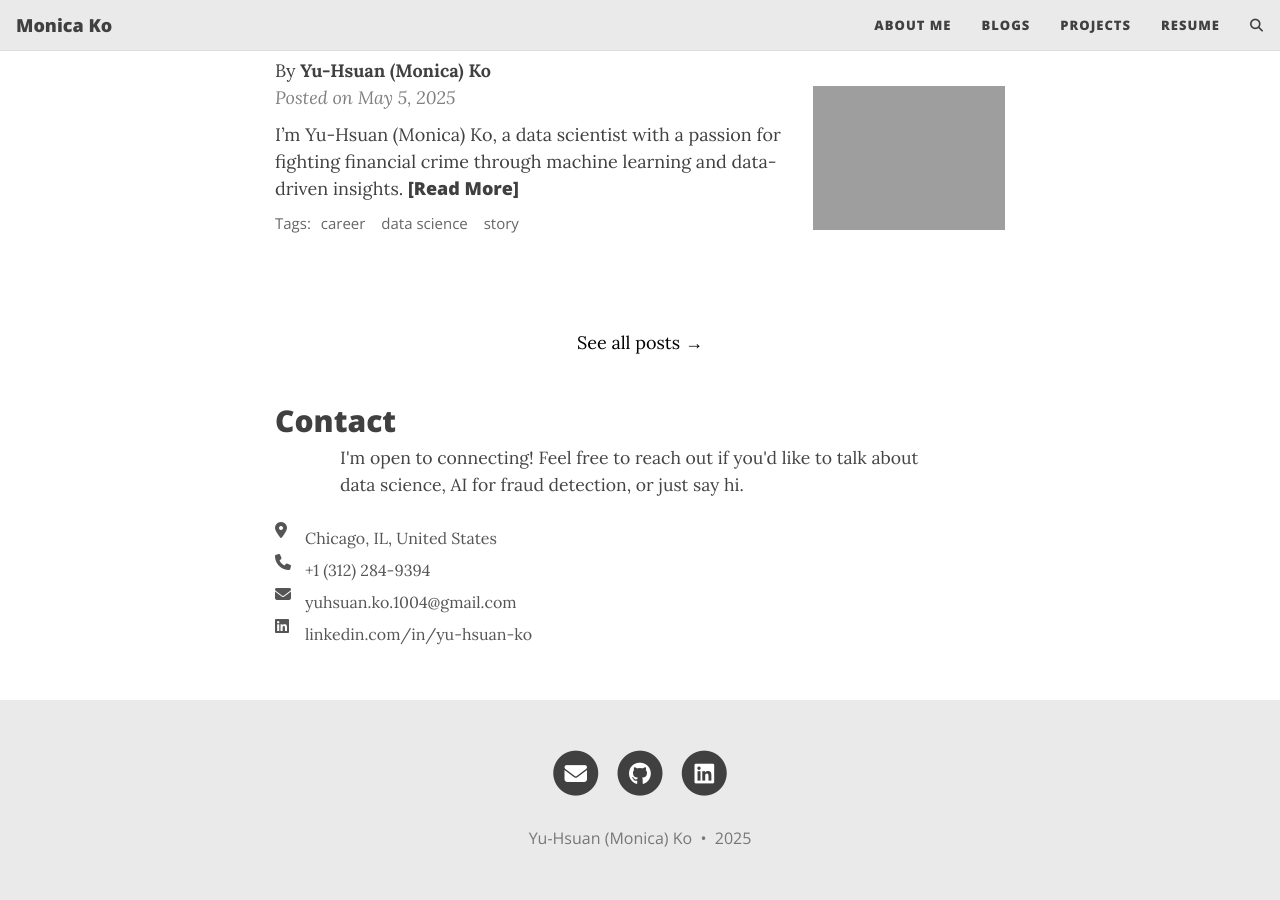
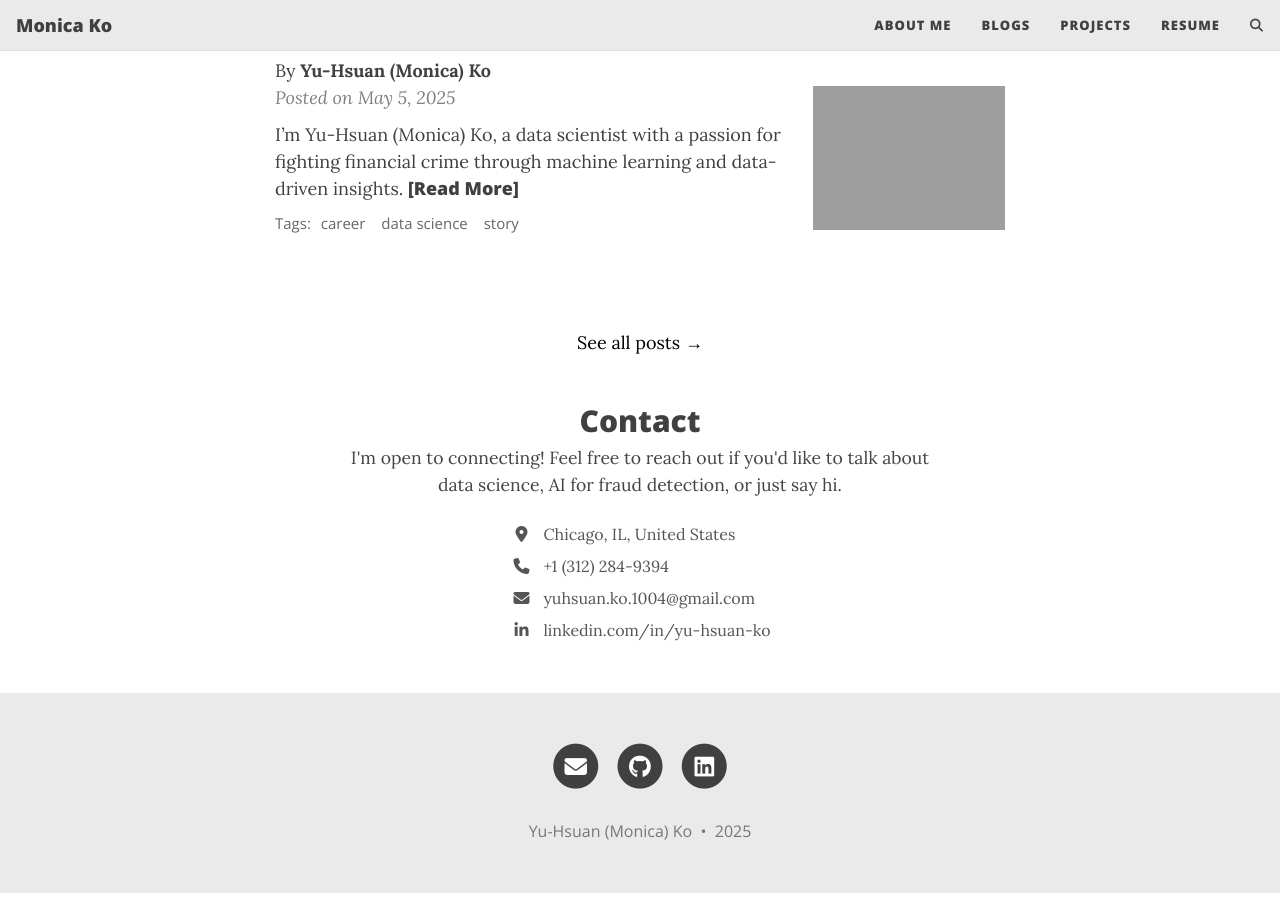
Before and after one commit to yuhsuanko/yuhsuanko.github.io, a Jekyll site: the page built from index.html, in a window 1280 px wide and 900 px high, scrolled down 989 px. Built offline with Jekyll 4.4.1, drawn with Linux system fonts in a browser that asks for light colours; the list of posts is cut into pages by our own code; comment, search, counter and statistics services are not loaded.

Commit message:
Update index.html

```diff
--- a/index.html
+++ b/index.html
@@ -117,29 +117,42 @@ subtitle: Hi, I'm Monica. I'm a data scientist focused on anti-money laundering
   </div>
 </section>
 
-<section class="contact-section" style="text-align: left; margin-top: 3rem;">
+<section class="contact-section" style="text-align: center; margin-top: 3rem;">
   <h2>Contact</h2>
 
   <p style="font-size: 1.1rem; max-width: 600px; margin: 0 auto 1.5rem auto; color: #444;">
     I'm open to connecting! Feel free to reach out if you'd like to talk about data science, AI for fraud detection, or just say hi.
   </p>
 
-  <div style="display: inline-block; text-align: left; line-height: 2; font-size: 1rem; color: #555;">
-    <div style="display: flex; align-items: left;">
-      <i class="fas fa-map-marker-alt" style="margin-right: 10px; width: 20px;"></i>
-      <span>Chicago, IL, United States</span>
+  <div style="display: inline-block; text-align: left; font-size: 1rem; color: #555;">
+    <div style="display: flex; align-items: center; margin-bottom: 0.5rem;">
+      <div style="min-width: 24px; text-align: center;">
+        <i class="fas fa-map-marker-alt"></i>
+      </div>
+      <span style="margin-left: 10px;">Chicago, IL, United States</span>
     </div>
-    <div style="display: flex; align-items: left;">
-      <i class="fas fa-phone" style="margin-right: 10px; width: 20px;"></i>
-      <span>+1 (312) 284-9394</span>
+
+    <div style="display: flex; align-items: center; margin-bottom: 0.5rem;">
+      <div style="min-width: 24px; text-align: center;">
+        <i class="fas fa-phone"></i>
+      </div>
+      <span style="margin-left: 10px;">+1 (312) 284-9394</span>
     </div>
-    <div style="display: flex; align-items: left;">
-      <i class="fas fa-envelope" style="margin-right: 10px; width: 20px;"></i>
-      <a href="mailto:yuhsuan.ko.1004@gmail.com" style="color: #555; text-decoration: none;">yuhsuan.ko.1004@gmail.com</a>
+
+    <div style="display: flex; align-items: center; margin-bottom: 0.5rem;">
+      <div style="min-width: 24px; text-align: center;">
+        <i class="fas fa-envelope"></i>
+      </div>
+      <a href="mailto:yuhsuan.ko.1004@gmail.com" style="color: #555; text-decoration: none; margin-left: 10px;">
+        yuhsuan.ko.1004@gmail.com
+      </a>
     </div>
-    <div style="display: flex; align-items: left;">
-      <i class="fab fa-linkedin" style="margin-right: 10px; width: 20px;"></i>
-      <a href="https://www.linkedin.com/in/yu-hsuan-ko" target="_blank" style="color: #555; text-decoration: none;">
+
+    <div style="display: flex; align-items: center;">
+      <div style="min-width: 24px; text-align: center;">
+        <i class="fab fa-linkedin-in"></i>
+      </div>
+      <a href="https://linkedin.com/in/yu-hsuan-ko" target="_blank" style="color: #555; text-decoration: none; margin-left: 10px;">
         linkedin.com/in/yu-hsuan-ko
       </a>
     </div>
```
